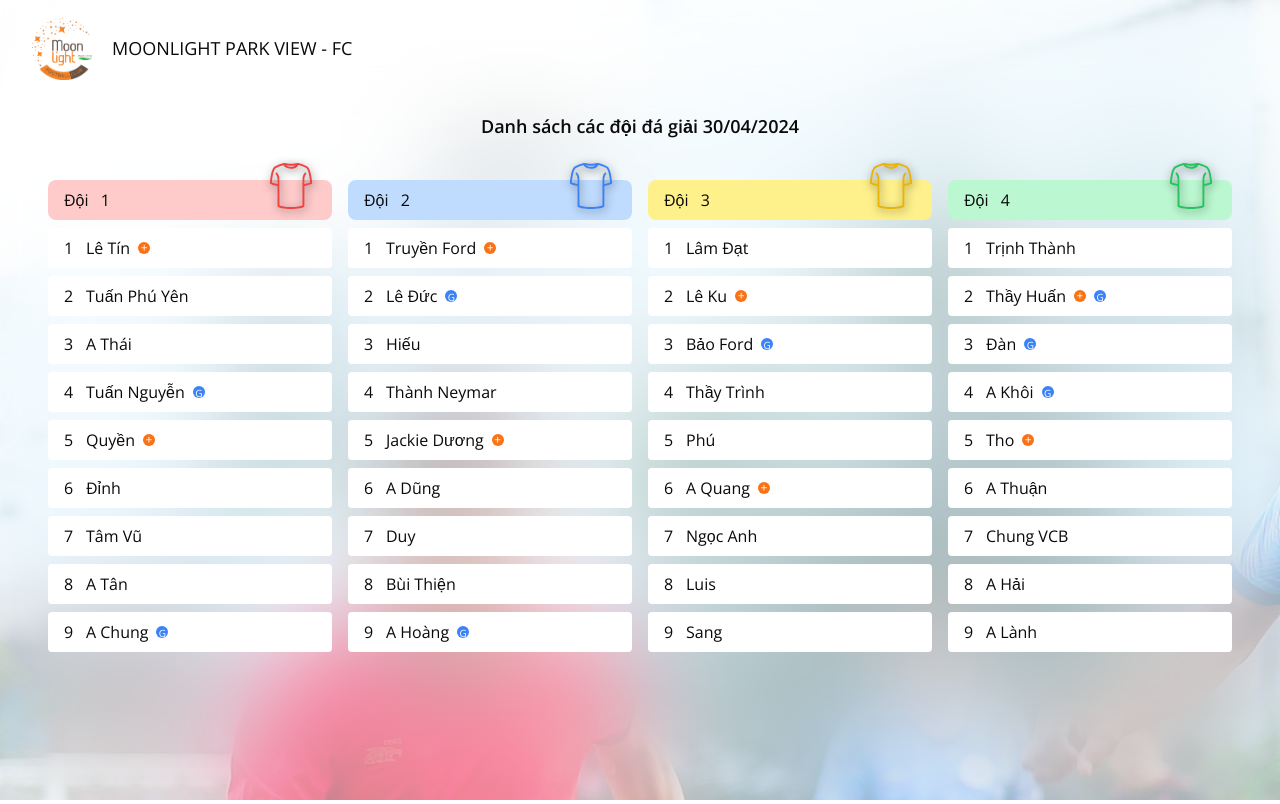
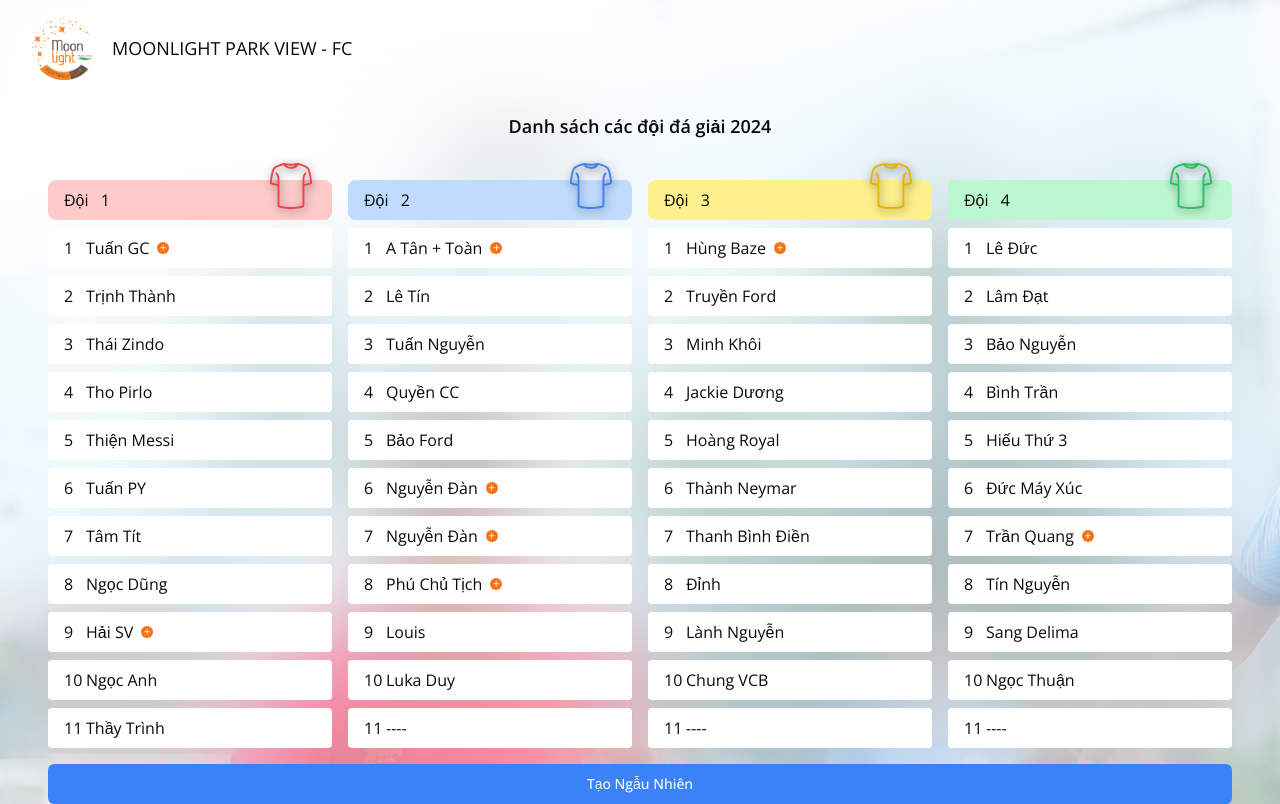
Before and after one commit to tuannguyen1702/split-teams, a Next.js app: page / in a window 1280 px wide. Built offline with nearby package versions, Linux system fonts and the light colour scheme.

Commit message:
update ds

```diff
--- a/src/app/page.tsx
+++ b/src/app/page.tsx
@@ -9,58 +9,58 @@ import { randomTeams } from "@/lib/random-teams";
 // import Link from "next/link";
 
 export default function Home() {
-  const { totalTeam, totalTeamMember, time } = useTeamStore();
+  const { totalTeam, totalTeamMember, data, time } = useTeamStore();
 
-  const data = [
-    [
-      "Lê Tín <span class='ml-1 dot-red inline-flex'>+</span>",
-      "Truyền Ford <span class='ml-1 dot-red inline-flex'>+</span>",
-      "Lâm Đạt",
-      "Trịnh Thành ",
-    ],
-    [
-      "Tuấn Phú Yên ",
-      "Lê Đức <span class='ml-1 dot-blue inline-flex'>G</span>",
-      "Lê Ku <span class='ml-1 dot-red inline-flex'>+</span>",
-      "Thầy Huấn <span class='ml-1 dot-red inline-flex'>+</span><span class='dot-blue inline-flex'>G</span>",
-    ],
-    [
-      "A Thái",
-      "Hiếu ",
-      "Bảo Ford <span class='ml-1 dot-blue inline-flex'>G</span>",
-      "Đàn <span class='ml-1 dot-blue inline-flex'>G</span>",
-    ],
-    [
-      "Tuấn Nguyễn <span class='ml-1 dot-blue inline-flex'>G</span>",
-      "Thành Neymar",
-      "Thầy Trình",
-      "A Khôi <span class='ml-1 dot-blue inline-flex'>G</span>",
-    ],
-    [
-      "Quyền <span class='ml-1 dot-red inline-flex'>+</span>",
-      "Jackie Dương <span class='ml-1 dot-red inline-flex'>+</span>",
-      "Phú ",
-      "Tho <span class='ml-1 dot-red inline-flex'>+</span>",
-    ],
-    [
-      "Đỉnh",
-      "A Dũng",
-      "A Quang <span class='ml-1 dot-red inline-flex'>+</span> ",
-      "A Thuận",
-    ],
-    ["Tâm Vũ", "Duy", "Ngọc Anh", "Chung VCB"],
-    ["A Tân", "Bùi Thiện", "Luis", "A Hải "],
-    [
-      "A Chung <span class='ml-1 dot-blue inline-flex'>G</span>",
-      "A Hoàng <span class='ml-1 dot-blue inline-flex'>G</span>",
-      "Sang",
-      "A Lành",
-    ],
-  ];
+  // const data = [
+  //   [
+  //     "Lê Tín <span class='ml-1 dot-red inline-flex'>+</span>",
+  //     "Truyền Ford <span class='ml-1 dot-red inline-flex'>+</span>",
+  //     "Lâm Đạt",
+  //     "Trịnh Thành ",
+  //   ],
+  //   [
+  //     "Tuấn Phú Yên ",
+  //     "Lê Đức <span class='ml-1 dot-blue inline-flex'>G</span>",
+  //     "Lê Ku <span class='ml-1 dot-red inline-flex'>+</span>",
+  //     "Thầy Huấn <span class='ml-1 dot-red inline-flex'>+</span><span class='dot-blue inline-flex'>G</span>",
+  //   ],
+  //   [
+  //     "A Thái",
+  //     "Hiếu ",
+  //     "Bảo Ford <span class='ml-1 dot-blue inline-flex'>G</span>",
+  //     "Đàn <span class='ml-1 dot-blue inline-flex'>G</span>",
+  //   ],
+  //   [
+  //     "Tuấn Nguyễn <span class='ml-1 dot-blue inline-flex'>G</span>",
+  //     "Thành Neymar",
+  //     "Thầy Trình",
+  //     "A Khôi <span class='ml-1 dot-blue inline-flex'>G</span>",
+  //   ],
+  //   [
+  //     "Quyền <span class='ml-1 dot-red inline-flex'>+</span>",
+  //     "Jackie Dương <span class='ml-1 dot-red inline-flex'>+</span>",
+  //     "Phú ",
+  //     "Tho <span class='ml-1 dot-red inline-flex'>+</span>",
+  //   ],
+  //   [
+  //     "Đỉnh",
+  //     "A Dũng",
+  //     "A Quang <span class='ml-1 dot-red inline-flex'>+</span> ",
+  //     "A Thuận",
+  //   ],
+  //   ["Tâm Vũ", "Duy", "Ngọc Anh", "Chung VCB"],
+  //   ["A Tân", "Bùi Thiện", "Luis", "A Hải "],
+  //   [
+  //     "A Chung <span class='ml-1 dot-blue inline-flex'>G</span>",
+  //     "A Hoàng <span class='ml-1 dot-blue inline-flex'>G</span>",
+  //     "Sang",
+  //     "A Lành",
+  //   ],
+  // ];
 
-  // const createTeams = () => {
-  //   randomTeams(data)
-  // }
+  const createTeams = () => {
+    randomTeams(data)
+  }
 
   return (
     <div className="pt-[64px] pb-[65px] md:py-0">
@@ -68,7 +68,7 @@ export default function Home() {
         className="flex  md:justify-center text-lg font-semibold pt-4"
         id="title"
       >
-        Danh sách các đội đá giải 30/04/2024
+        Danh sách các đội đá giải 2024
       </h1>
       <div className="flex-1 z-10 pb-4 md:pt-4 text-left">
         <div className="z-10 pt-4  mt-2 grid text-center md:w-full grid-cols-2 md:grid-cols-4 md:text-left gap-x-4 gap-y-8">
@@ -122,7 +122,7 @@ export default function Home() {
         </div> */}
         </div>
       </div>
-      {/* <div className="fixed -mx-2 md:mx-0 bg-white p-2 md:p-0 bottom-0 w-full md:bg-transparent md:static"><Button className="w-full" onClick={() => createTeams()}>Tạo Ngẫu Nhiên</Button></div> */}
+      <div className="fixed -mx-2 md:mx-0 bg-white p-2 md:p-0 bottom-0 w-full md:bg-transparent md:static"><Button className="w-full" onClick={() => createTeams()}>Tạo Ngẫu Nhiên</Button></div>
     </div>
     // <div className="flex">
     //   {/* <div>
--- a/src/store/teams.ts
+++ b/src/store/teams.ts
@@ -5,38 +5,58 @@ const time = localStorageGetItem("time")
   ? parseInt(localStorageGetItem("time") ?? "0")
   : 0;
 
+  console.log(`localStorageGetItem("data")`, localStorageGetItem("data") ? JSON.parse(localStorageGetItem("data"))?.data : [])
+
 const data = localStorageGetItem("data")
   ? JSON.parse(localStorageGetItem("data") ?? '{"data": "[]"}').data
   : [
       [
+        "Tuấn GC <span class='ml-1 dot-red inline-flex'>+</span>",
+        "A Tân + Toàn <span class='ml-1 dot-red inline-flex'>+</span>",
+        "Hùng Baze <span class='ml-1 dot-red inline-flex'>+</span>",
+        "Lê Đức",
+      ],
+      [
         "Trịnh Thành ",
-        "Lê Tín <span class='ml-1 dot-red inline-flex'>+</span>",
-        "Truyền Ford <span class='ml-1 dot-red inline-flex'>+</span>",
+        "Lê Tín",
+        "Truyền Ford",
         "Lâm Đạt",
       ],
       [
-        "Thầy Huấn <span class='ml-1 dot-red inline-flex'>+</span><span class='dot-blue inline-flex'>G</span>",
-        "Lê Ku <span class='ml-1 dot-red inline-flex'>+</span>",
-        "Lê Đức <span class='ml-1 dot-blue inline-flex'>G</span>",
-        "Tuấn Phú Yên ",
-      ],
-      ["Bảo Ford <span class='ml-1 dot-blue inline-flex'>G</span>", "A Thái", "Hiếu ", "Đàn <span class='ml-1 dot-blue inline-flex'>G</span>"],
-      ["Thầy Trình", "Tuấn Nguyễn <span class='ml-1 dot-blue inline-flex'>G</span>", "A Khôi <span class='ml-1 dot-blue inline-flex'>G</span>", "Thành Neymar"],
-      [
-        "Tho <span class='ml-1 dot-red inline-flex'>+</span>",
-        "Quyền <span class='ml-1 dot-red inline-flex'>+</span>",
-        "Jackie Dương <span class='ml-1 dot-red inline-flex'>+</span>",
-        "Phú ",
+        "Thái Zindo",
+        "Tuấn Nguyễn",
+        "Minh Khôi",
+        "Bảo Nguyễn",
       ],
       [
-        "Đỉnh",
-        "A Thuận",
-        "A Quang <span class='ml-1 dot-red inline-flex'>+</span> ",
-        "A Dũng",
+        "Tho Pirlo",
+        "Quyền CC",
+        "Jackie Dương",
+        "Bình Trần",
       ],
-      ["Chung VCB", "Duy", "Ngọc Anh", "Tâm Vũ"],
-      ["A Tân", "A Hải ", "Luis", "Bùi Thiện"],
-      ["A Lành", "Sang", "A Chung <span class='ml-1 dot-blue inline-flex'>G</span>", "A Hoàng <span class='ml-1 dot-blue inline-flex'>G</span>"],
+      [
+        "Thiện Messi",
+        "Bảo Ford",
+        "Hoàng Royal",
+        "Hiếu Thứ 3",
+      ],
+      [
+        "Tuấn PY",
+        "Nguyễn Đàn <span class='ml-1 dot-red inline-flex'>+</span>",
+        "Thành Neymar",
+        "Đức Máy Xúc",
+      ],
+      ["Tâm Tít", "Nguyễn Đàn <span class='ml-1 dot-red inline-flex'>+</span>", "Thanh Bình Điền", "Trần Quang <span class='ml-1 dot-red inline-flex'>+</span>",],
+      ["Ngọc Dũng", "Phú Chủ Tịch <span class='ml-1 dot-red inline-flex'>+</span>", "Đỉnh", "Tín Nguyễn"],
+      [
+        "Hải SV <span class='ml-1 dot-red inline-flex'>+</span>",
+        "Louis",
+        "Lành Nguyễn",
+        "Sang Delima",
+      ],
+
+      ["Ngọc Anh", "Luka Duy", "Chung VCB", "Ngọc Thuận"],
+      ["Thầy Trình", "----", "----", "----"],
     ];
 
 type TeamState = {
@@ -52,7 +72,7 @@ export const useTeamStore = create<TeamState>((set) => ({
   data: data,
   time: time,
   totalTeam: 4,
-  totalTeamMember: 9,
+  totalTeamMember: 11,
   setTotalTeam: (value: number) => set({ totalTeam: value }),
   setTotalTeamMember: (value: number) => set({ totalTeamMember: value }),
 }));
```
